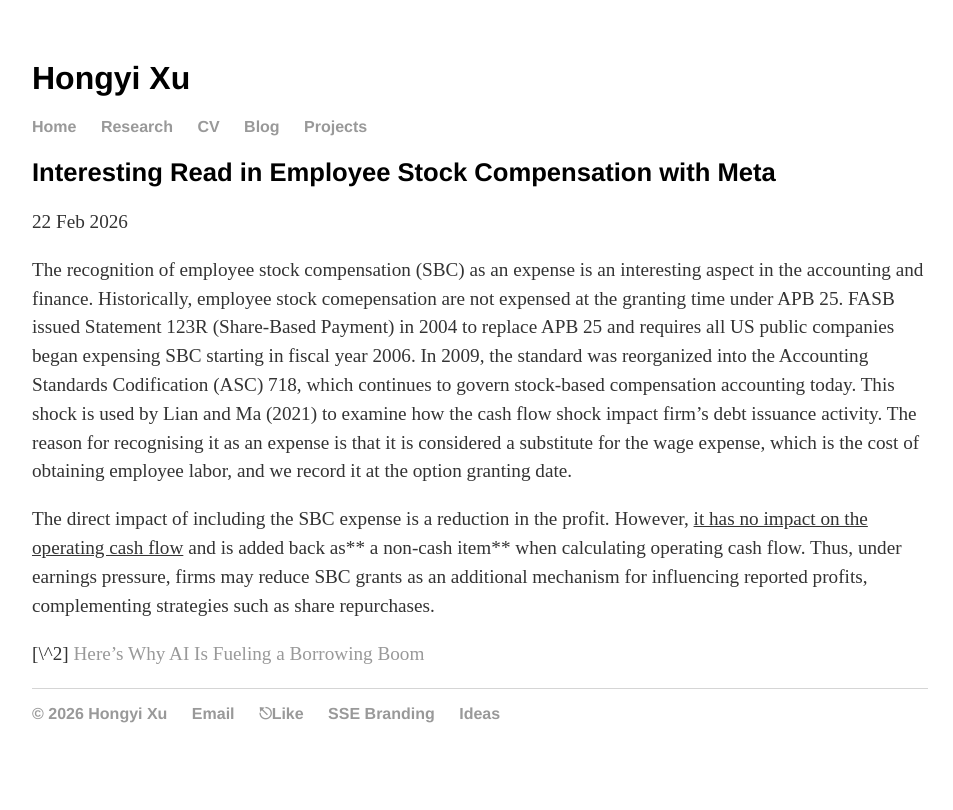
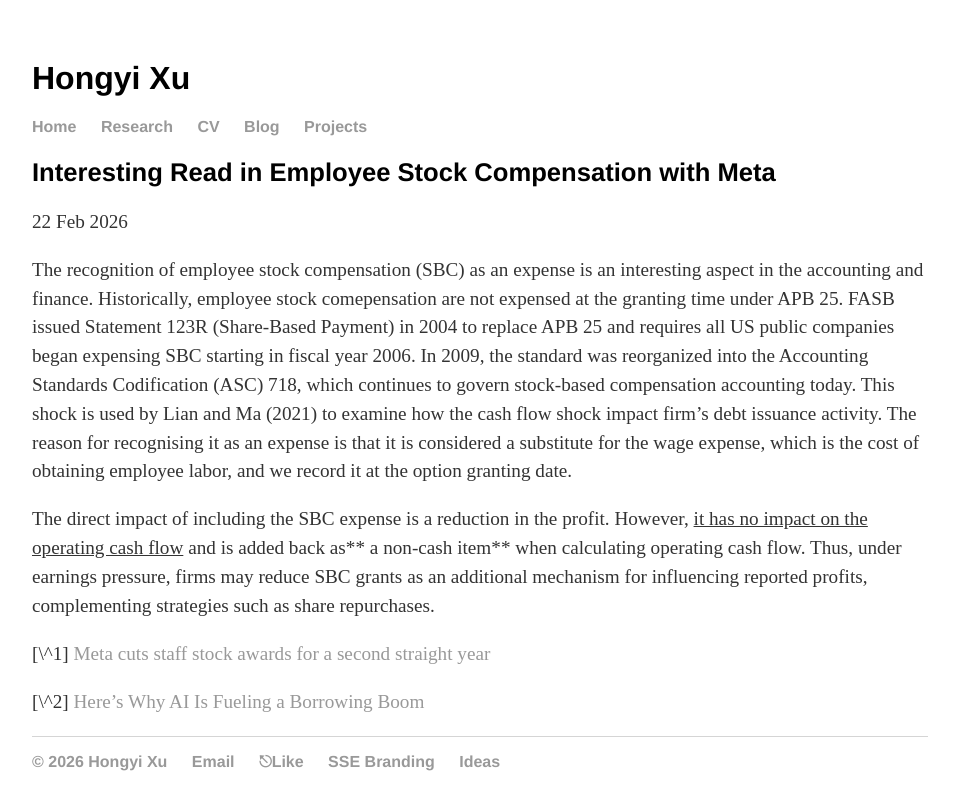
Before and after one commit to hongyileoxu/hongyileoxu.github.io, a Jekyll site: the page built from _posts/2026-02-22-employee-stock-comp.md, in a window 1280 px wide. Shown: the top 810 px of the page, without its empty margins (160-1113 px from the left). Built offline with Jekyll 4.4.1, drawn with Linux system fonts in a browser that asks for light colours.

Commit message:
Add references on stock-based compensation impact
Added references to external articles discussing stock-based compensation and its implications.

```diff
--- a/_posts/2026-02-22-employee-stock-comp.md
+++ b/_posts/2026-02-22-employee-stock-comp.md
@@ -9,4 +9,7 @@
 The direct impact of including the SBC expense is a reduction in the profit. However, <u>it has no impact on the operating cash flow</u> and is added back as** a non-cash item** when calculating operating cash flow. Thus, under earnings pressure, firms may reduce SBC grants as an additional mechanism for influencing reported profits, complementing strategies such as share repurchases.
 
 
+
+[\^1] [Meta cuts staff stock awards for a second straight year](https://www.ft.com/content/071d5503-b3dc-46bc-bc55-28f92dbdd42a?shareType=nongift)
+
 [\^2] [Here's Why AI Is Fueling a Borrowing Boom](https://podcasts.apple.com/sg/podcast/heres-why/id1479610314?l=zh-Hans-CN&i=1000750650408)
```
